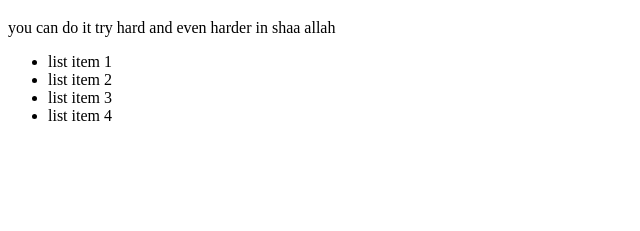
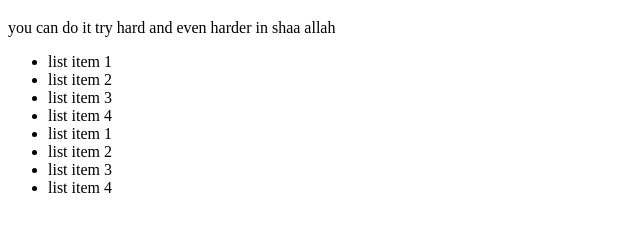
Before and after one commit to Tar-ali/git-toturial, a plain HTML site: page index.html in a window 1280 px wide. Shown: the part 61-292 px from the top of the page, without its empty margins (0-640 px from the left). Drawn offline with Linux system fonts and the light colour scheme.

Commit message:
another list to test

```diff
--- a/index.html
+++ b/index.html
@@ -14,6 +14,10 @@
         <li>list item 2</li>
         <li>list item 3</li>
         <li>list item 4</li>
+        <li>list item 1</li>
+        <li>list item 2</li>
+        <li>list item 3</li>
+        <li>list item 4</li>
     </ul>
 
 </body>
```
